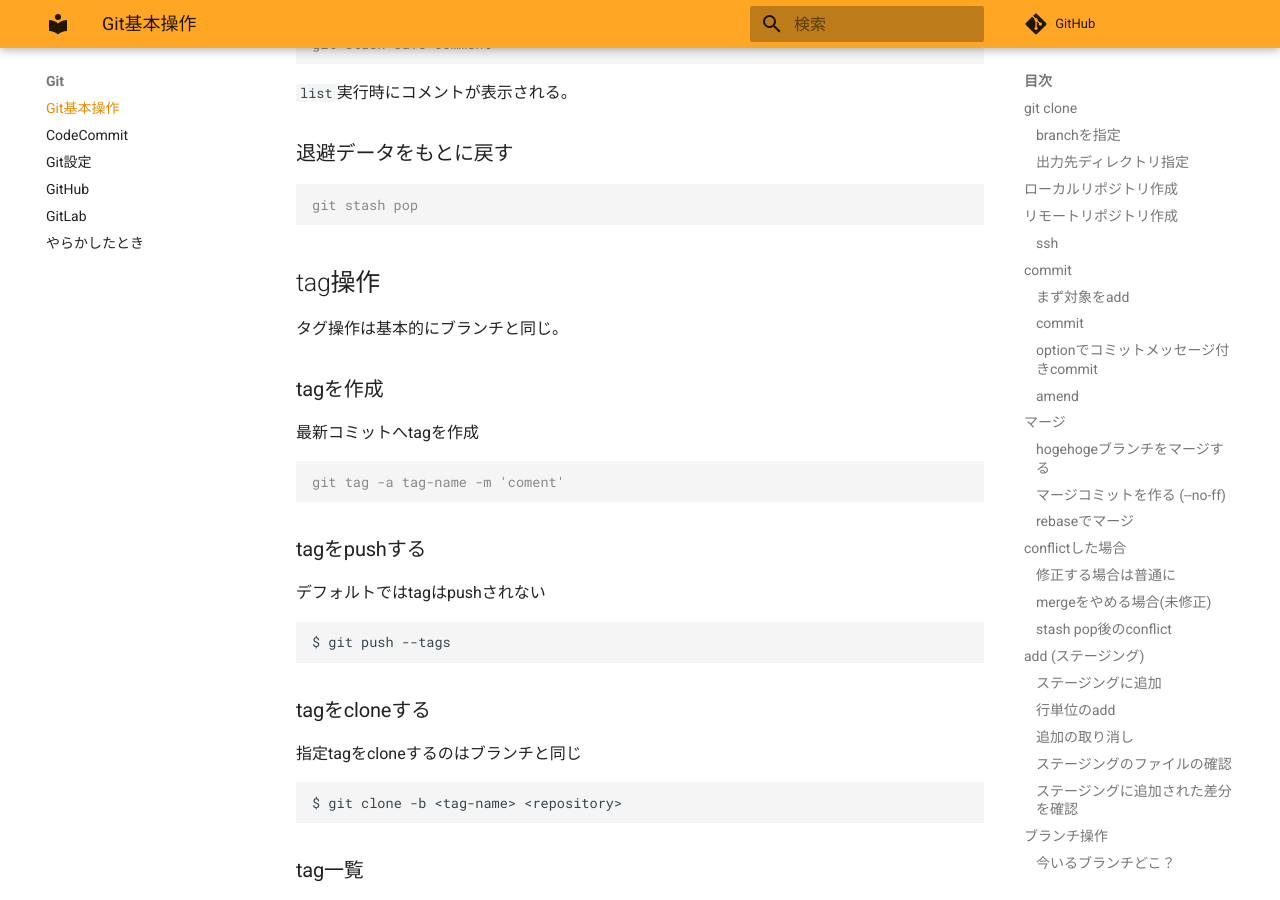
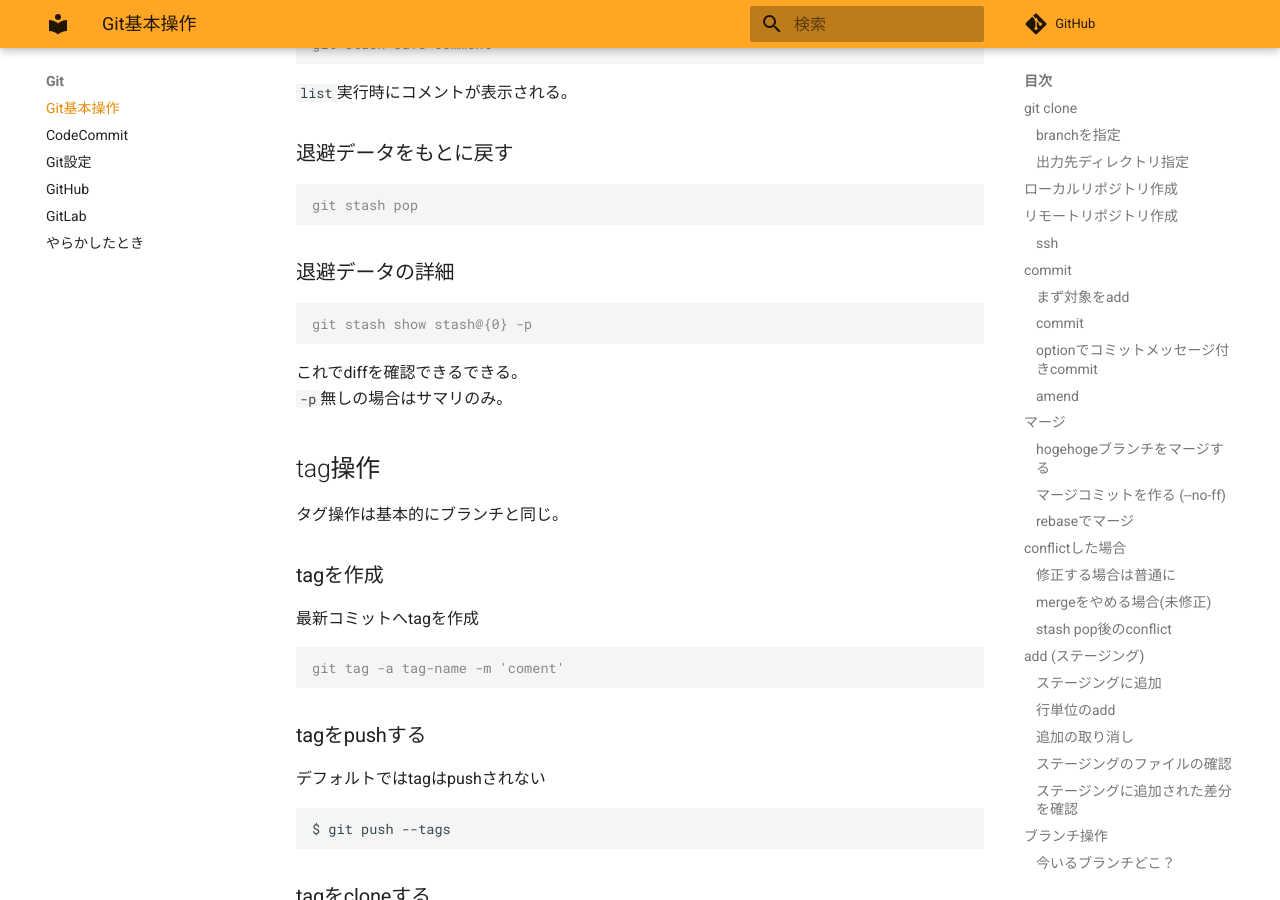
Before and after one commit to zaki-lknr/docs, an MkDocs documentation site: the page built from docs/Git/index.md, in a window 1280 px wide and 900 px high, scrolled down 8211 px. Built offline with MkDocs 1.6.1 and Material for MkDocs 9.7.7, drawn with Linux system fonts in a browser that asks for light colours; comment, search, counter and statistics services are not loaded.

Commit message:
add: git: stash show

````diff
--- a/docs/Git/index.md
+++ b/docs/Git/index.md
@@ -407,6 +407,15 @@ git stash save comment
 git stash pop
 ```
 
+### 退避データの詳細
+
+```console
+git stash show stash@{0} -p
+```
+
+これでdiffを確認できるできる。
+`-p`無しの場合はサマリのみ。
+
 ## tag操作
 
 タグ操作は基本的にブランチと同じ。
````
